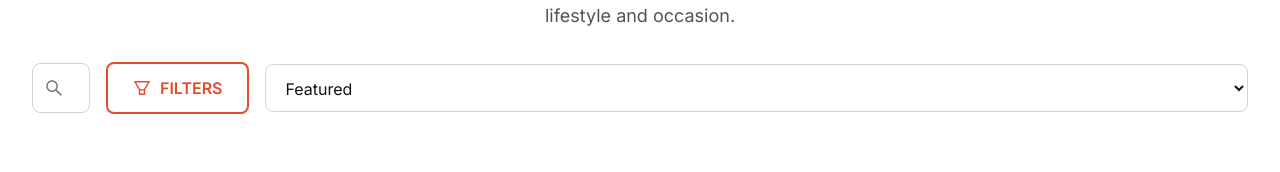
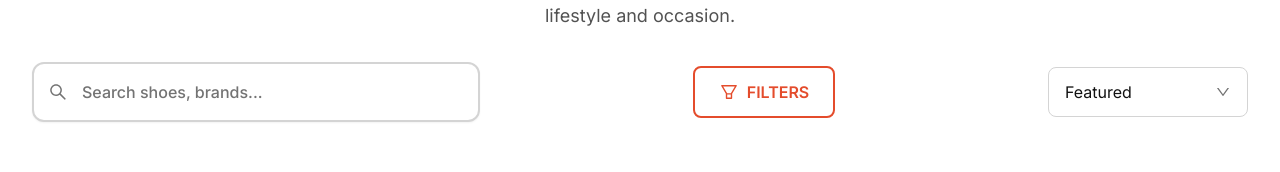
Before and after one commit to CurlyRishabh/E-commerce, a React (Create React App) app in the folder client/: page /E-commerce/products in a window 1280 px wide. Shown: the part 266-438 px from the top of the page. Built offline with nearby package versions, Linux system fonts and the light colour scheme.

Commit message:
Fix filter in product page

```diff
--- a/client/src/Pages/Product/ProductHome.js
+++ b/client/src/Pages/Product/ProductHome.js
@@ -10,7 +10,7 @@ import data from "../../Database/data";
 import ProductCard from "../../components/ProductCard";
 
 // Import icons
-import { AiOutlineSearch, AiOutlineFilter, AiOutlineClose } from "react-icons/ai";
+import { AiOutlineSearch, AiOutlineFilter, AiOutlineClose, AiOutlineDown } from "react-icons/ai";
 
 function ProductHome() {
   const [query, setQuery] = useState("");
@@ -22,6 +22,7 @@ function ProductHome() {
   const [priceRange, setPriceRange] = useState([0, 300]);
   const [isFilterOpen, setIsFilterOpen] = useState(false);
   const [searchTerm, setSearchTerm] = useState("");
+  const [isSortDropdownOpen, setIsSortDropdownOpen] = useState(false);
 
   // Categories and companies
   const categories = ["all", "sneakers", "flats", "heels", "sandals"];
@@ -177,16 +178,29 @@ function ProductHome() {
                 animate={{ opacity: 1, y: 0 }}
                 transition={{ duration: 0.6, delay: 0.2 }}
               >
-                {/* Search Bar */}
+                {/* Enhanced Search Bar */}
                 <div className="relative flex-1 max-w-md">
-                  <AiOutlineSearch className="absolute left-3 top-1/2 transform -translate-y-1/2 text-nike-gray-500" size={20} />
+                  <AiOutlineSearch className="absolute left-4 top-1/2 transform -translate-y-1/2 text-nike-gray-500 dark:text-nike-gray-400 z-10" size={20} />
                   <input
                     type="text"
                     placeholder="Search shoes, brands..."
                     value={searchTerm}
                     onChange={(e) => setSearchTerm(e.target.value)}
-                    className="nike-input pl-10 w-full"
+                    className="w-full pl-12 pr-4 py-4 text-base font-medium border-2 border-nike-gray-300 dark:border-nike-gray-600 rounded-xl focus:ring-2 focus:ring-nike-red focus:border-nike-red bg-white dark:bg-nike-gray-800 text-nike-black dark:text-white placeholder-nike-gray-500 dark:placeholder-nike-gray-400 transition-all duration-300 hover:border-nike-gray-400 dark:hover:border-nike-gray-500 shadow-sm hover:shadow-md focus:shadow-lg"
                   />
+                  {searchTerm && (
+                    <motion.button
+                      onClick={() => setSearchTerm("")}
+                      className="absolute right-3 top-1/2 transform -translate-y-1/2 p-1 hover:bg-nike-gray-100 dark:hover:bg-nike-gray-700 rounded-full transition-colors duration-200"
+                      initial={{ opacity: 0, scale: 0 }}
+                      animate={{ opacity: 1, scale: 1 }}
+                      exit={{ opacity: 0, scale: 0 }}
+                      whileHover={{ scale: 1.1 }}
+                      whileTap={{ scale: 0.9 }}
+                    >
+                      <AiOutlineClose className="text-nike-gray-500 dark:text-nike-gray-400" size={16} />
+                    </motion.button>
+                  )}
                 </div>
 
                 {/* Filter Toggle Button */}
@@ -200,18 +214,87 @@ function ProductHome() {
                   FILTERS
                 </motion.button>
 
-                {/* Sort Dropdown */}
-                <select
-                  value={sortBy}
-                  onChange={(e) => setSortBy(e.target.value)}
-                  className="nike-input min-w-[200px]"
-                >
-                  <option value="featured">Featured</option>
-                  <option value="price-low">Price: Low to High</option>
-                  <option value="price-high">Price: High to Low</option>
-                  <option value="name">Name: A to Z</option>
-                  <option value="company">Brand: A to Z</option>
-                </select>
+                {/* Custom Sort Dropdown */}
+                <div className="relative min-w-[200px]">
+                  <motion.button
+                    onClick={() => setIsSortDropdownOpen(!isSortDropdownOpen)}
+                    className="nike-input flex items-center justify-between w-full cursor-pointer hover:border-nike-red transition-all duration-300"
+                    whileHover={{ scale: 1.02 }}
+                    whileTap={{ scale: 0.98 }}
+                  >
+                    <span className="text-nike-black dark:text-white">
+                      {sortBy === "featured" && "Featured"}
+                      {sortBy === "price-low" && "Price: Low to High"}
+                      {sortBy === "price-high" && "Price: High to Low"}
+                      {sortBy === "name" && "Name: A to Z"}
+                      {sortBy === "company" && "Brand: A to Z"}
+                    </span>
+                    <motion.div
+                      animate={{ rotate: isSortDropdownOpen ? 180 : 0 }}
+                      transition={{ duration: 0.2 }}
+                    >
+                      <AiOutlineDown className="text-nike-gray-500" size={16} />
+                    </motion.div>
+                  </motion.button>
+
+                  <AnimatePresence>
+                    {isSortDropdownOpen && (
+                      <>
+                        {/* Backdrop */}
+                        <div
+                          className="fixed inset-0 z-10"
+                          onClick={() => setIsSortDropdownOpen(false)}
+                        />
+
+                        {/* Dropdown Menu */}
+                        <motion.div
+                          className="absolute top-full left-0 right-0 mt-2 bg-white dark:bg-nike-gray-900 border border-nike-gray-200 dark:border-nike-gray-700 rounded-lg shadow-elegant-lg z-20 overflow-hidden"
+                          initial={{ opacity: 0, y: -10, scale: 0.95 }}
+                          animate={{ opacity: 1, y: 0, scale: 1 }}
+                          exit={{ opacity: 0, y: -10, scale: 0.95 }}
+                          transition={{ duration: 0.2 }}
+                        >
+                          {[
+                            { value: "featured", label: "Featured" },
+                            { value: "price-low", label: "Price: Low to High" },
+                            { value: "price-high", label: "Price: High to Low" },
+                            { value: "name", label: "Name: A to Z" },
+                            { value: "company", label: "Brand: A to Z" }
+                          ].map((option, index) => (
+                            <motion.button
+                              key={option.value}
+                              onClick={() => {
+                                setSortBy(option.value);
+                                setIsSortDropdownOpen(false);
+                              }}
+                              className={`w-full px-4 py-3 text-left hover:bg-nike-gray-50 dark:hover:bg-nike-gray-800 transition-colors duration-200 ${
+                                sortBy === option.value
+                                  ? "bg-nike-red/10 text-nike-red border-l-4 border-nike-red"
+                                  : "text-nike-black dark:text-white"
+                              }`}
+                              initial={{ opacity: 0, x: -10 }}
+                              animate={{ opacity: 1, x: 0 }}
+                              transition={{ duration: 0.1, delay: index * 0.05 }}
+                              whileHover={{ x: 4 }}
+                            >
+                              <span className="font-medium">{option.label}</span>
+                              {sortBy === option.value && (
+                                <motion.div
+                                  className="inline-block ml-2"
+                                  initial={{ scale: 0 }}
+                                  animate={{ scale: 1 }}
+                                  transition={{ duration: 0.2 }}
+                                >
+                                  ✓
+                                </motion.div>
+                              )}
+                            </motion.button>
+                          ))}
+                        </motion.div>
+                      </>
+                    )}
+                  </AnimatePresence>
+                </div>
               </motion.div>
             </div>
           </motion.section>
```
